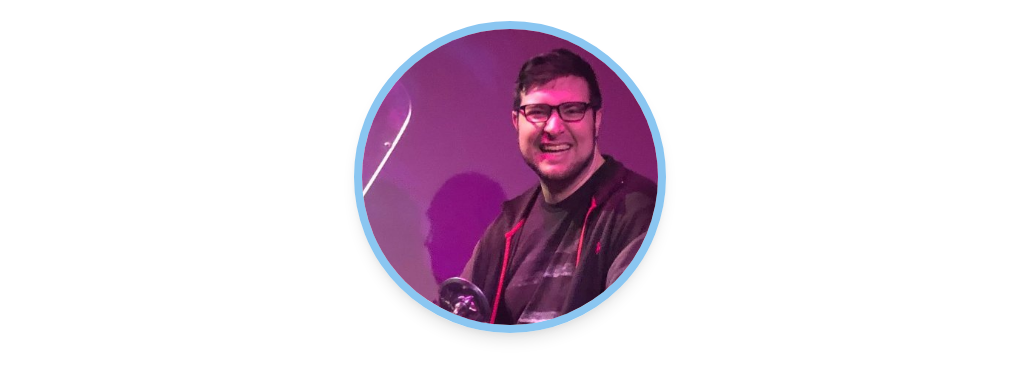
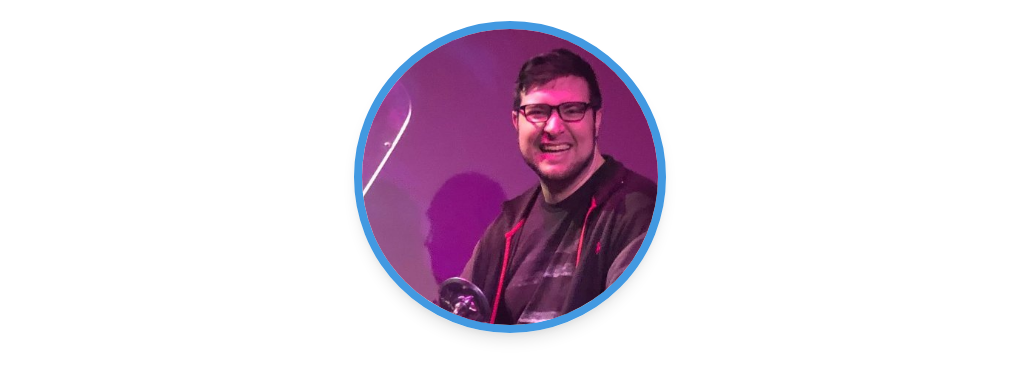
Before and after one commit to zbuttram/zachbuttram.com, a Gatsby site: page / in a window 1280 px wide. Shown: the part 243-621 px from the top of the page, without its empty margins (130-1150 px from the left). Built offline with nearby package versions, Linux system fonts and the light colour scheme; Gatsby itself is replaced by a stand-in of ours.

Commit message:
match pic border color to links color

```diff
--- a/src/pages/index.js
+++ b/src/pages/index.js
@@ -23,7 +23,7 @@ export default function Home() {
           <img
             src={Me}
             alt="Me!"
-            className="rounded-full w-3/4 border-8 border-blue-400 border-opacity-75 shadow-lg"
+            className="rounded-full w-3/4 border-8 border-blue-500 shadow-lg"
           />
         </div>
         <div className="mx-6 pt-12">
```
